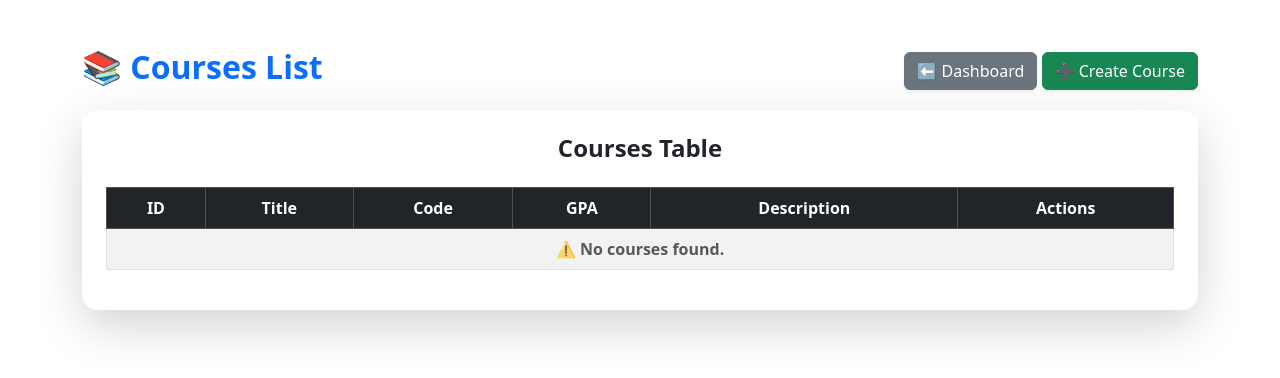
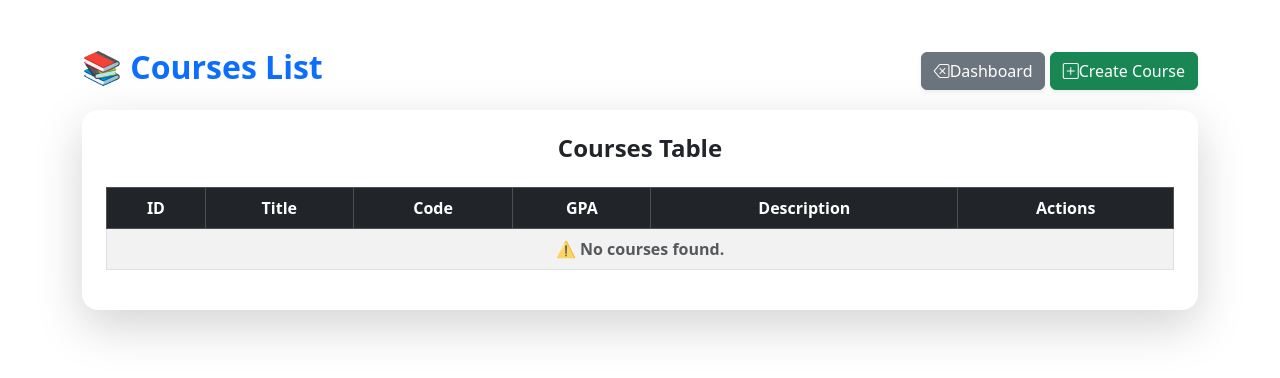
Before and after one commit to KPJ31/Laravel-EduManage, a Laravel app: page /courses in a window 1280 px wide. Shown: the top 378 px of the page. Run offline with Laravel 12, Linux system fonts and the light colour scheme; data that the repository does not hold is empty.

Commit message:
Code update

```diff
--- a/resources/views/courses/index.blade.php
+++ b/resources/views/courses/index.blade.php
@@ -6,8 +6,8 @@
             <div class="d-flex justify-content-between align-items-center mb-3">
                 <h2 class="fw-bold text-primary">📚 Courses List</h2>
                 <div>
-                   <a href="{{ route('dashboard') }}" class="btn btn-secondary shadow-sm">⬅ Dashboard</a>
-                   <a href="{{ route('courses.create') }}" class="btn btn-success shadow-sm">➕ Create Course</a>
+                   <a href="{{ route('dashboard') }}" class="btn btn-secondary shadow-sm"><i class="bi bi-backspace"></i>Dashboard</a>
+                   <a href="{{ route('courses.create') }}" class="btn btn-success shadow-sm"><i class="bi bi-plus-square"></i>Create Course</a>
                 </div>
             </div>
 
@@ -35,12 +35,12 @@
                                     <td>{{ $course->gpa }}</td>
                                     <td>{{ $course->description }}</td>
                                     <td class="text-center">
-                                        <a href="{{ route('courses.show', $course->id) }}" class="btn btn-info btn-sm shadow-sm me-1">👁Show</a>
-                                        <a href="{{ route('courses.edit', $course->id) }}" class="btn btn-warning btn-sm shadow-sm me-1">✏️Edit</a>
+                                        <a href="{{ route('courses.show', $course->id) }}" class="btn btn-info btn-sm shadow-sm me-1"><i class="bi bi-eye"></i> Show</a>
+                                        <a href="{{ route('courses.edit', $course->id) }}" class="btn btn-warning btn-sm shadow-sm me-1"><i class="bi bi-pencil-square"></i> Edit</i></a>
                                         <form action="{{ route('courses.destroy', $course->id) }}" method="POST" class="d-inline">
                                             @csrf
                                             @method('DELETE')
-                                            <button type="submit" class="btn btn-danger btn-sm shadow-sm"onclick="return confirm('Are you sure you want to delete this course?')">🗑Delete</button>
+                                            <button type="submit" class="btn btn-danger btn-sm shadow-sm"onclick="return confirm('Are you sure you want to delete this course?')"><i class="bi bi-trash3"></i> Delete</button>
                                         </form>
                                     </td>
                                 </tr>
--- a/resources/views/dashboard/index.blade.php
+++ b/resources/views/dashboard/index.blade.php
@@ -3,7 +3,6 @@
 @section('main-content')
     <div class="container">
         <h1 class="mb-4 fw-bold text-center text-primary">📊 Admin Dashboard</h1>
-
         <div class="row g-4">
             <div class="col-md-4">
                 <div class="card shadow-lg border-0 rounded-4 p-4 text-white position-relative overflow-hidden"
--- a/resources/views/layouts/app.blade.php
+++ b/resources/views/layouts/app.blade.php
@@ -5,12 +5,12 @@
         <meta name="viewport" content="width=device-width, initial-scale=1.0">
         <title>CMS-Admin</title>
         <link href="https://cdn.jsdelivr.net/npm/bootstrap@5.3.8/dist/css/bootstrap.min.css" rel="stylesheet" integrity="sha384-sRIl4kxILFvY47J16cr9ZwB07vP4J8+LH7qKQnuqkuIAvNWLzeN8tE5YBujZqJLB" crossorigin="anonymous">
-        <link rel="stylesheet" href="https://cdnjs.cloudflare.com/ajax/libs/font-awesome/4.7.0/css/font-awesome.min.css">
+        <link rel="stylesheet" href="https://cdn.jsdelivr.net/npm/bootstrap-icons@1.13.1/font/bootstrap-icons.min.css">
         <link rel="stylesheet" href="{{ asset('build/assets/css/style.css') }}">
     </head>
     <body>
         <div class="container my-5">
-                @yield('main-content')
+            @yield('main-content')
         </div>
 
         <script src="{{ asset('build/assets/js/script.js') }}"></script>
```
Lines whose indentation alone changed are shown as unchanged.
